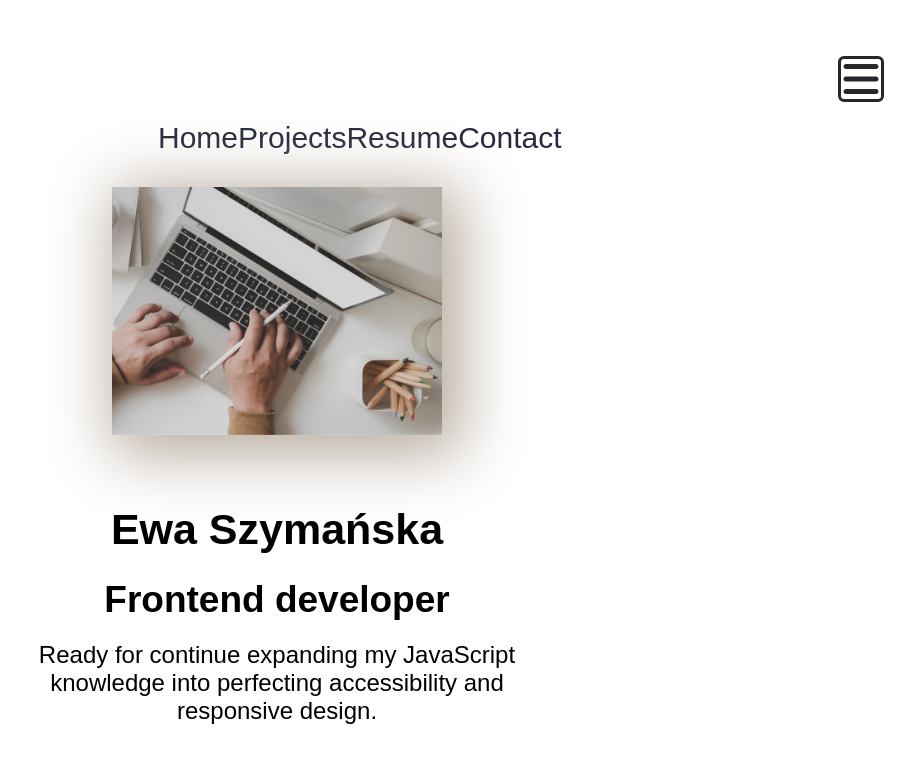
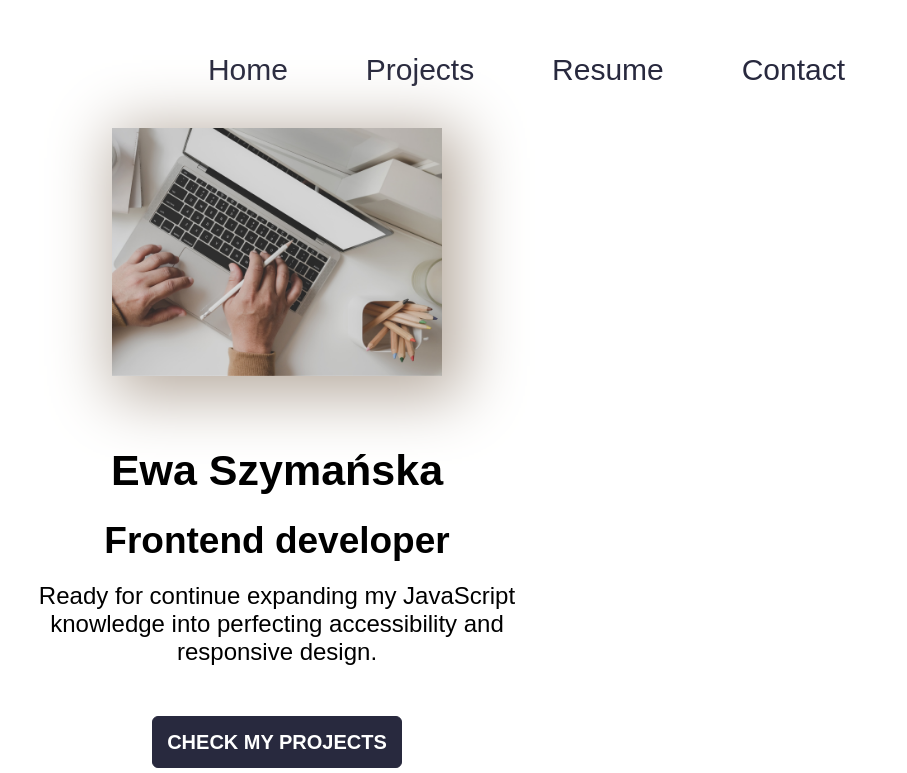
Before and after one commit to EwaSzymanskax/Portfolio, a React (Create React App) app: page / in a window 1280 px wide. Shown: the top 773 px of the page, without its empty margins (373-1280 px from the left). Built offline with nearby package versions, Linux system fonts and the light colour scheme.

Commit message:
mobile menu resize

```diff
--- a/src/components/Navbar.js
+++ b/src/components/Navbar.js
@@ -1,4 +1,4 @@
-import React, { useState } from 'react';
+import React, { useState, useEffect } from 'react';
 import style from './Navbar.module.css';
 import { FontAwesomeIcon } from '@fortawesome/react-fontawesome';
 import {faBars }from '@fortawesome/free-solid-svg-icons';
@@ -7,7 +7,20 @@ import {faBars }from '@fortawesome/free-solid-svg-icons';
 function Navbar(){
 
   const [hover, setHover] = useState(false);
-  const [toggle, setToggle] = useState (true);
+  const [toggle, setToggle] = useState (false);
+
+  useEffect(()=>{
+    function handleResize() {
+      const width = window.innerWidth;
+      if(width >= 768) {
+        setToggle(true);
+
+      }
+}
+  handleResize();
+    window.addEventListener('resize', handleResize);
+    return  () => window.removeEventListener("resize", handleResize);
+  },[])
 
     return (
         <nav className={style.navbar}  onMouseEnter={()=> setHover(true)}
--- a/src/components/Navbar.module.css
+++ b/src/components/Navbar.module.css
@@ -64,6 +64,33 @@ a {
 
   .navbar {
     padding: 46px 23px 35px 23px;
+  }
+  .ul {
+    display: flex;
+    list-style: none;
+    width: 715px;
+    height: 32px;
+    display: flex;
+    padding-top: 16px;
+    justify-content: space-around;
+    align-items: center;
+    text-decoration: none;
+  }
+
+  a {
+    text-decoration: none;
+    font-size: 30px;
+    color: #28293E;
+   }
+
+  a:hover {
+    text-decoration: underline solid #FFD700 3px;
+    text-underline-offset: 0.4em;
+    color: #FFD700;
+   }
+
+  .icon {
+    display: none;
   }
 }
 
--- a/src/components/Resume.js
+++ b/src/components/Resume.js
@@ -1,12 +1,18 @@
 import React from 'react';
 import style from '../components/Resume.module.css';
+import cv from "../assets/EwaSzymańskaCV.pdf";
+
 
 function Resume(){
     return (
         <div className={style.containerResume}>
             <span id='resume' className={style.resume}></span>
-            <button className={style.buttonResume}>
-                <a href="lll" className={style.aResume}>Resume</a></button>
+<button className={style.buttonResume}>
+                <a className={style.aResume} href={cv} target="_blank"
+                    rel="noreferrer">
+                    Resume
+                </a>
+                </button>
         </div>
     )
 }
```
Also changed, not shown: 1 other file (tests, documents, lock files or other folders).
